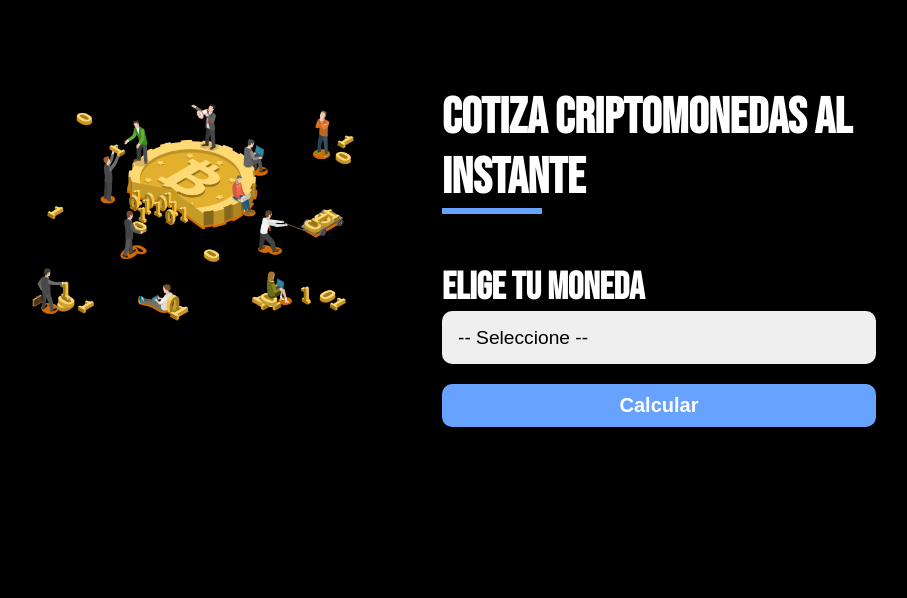
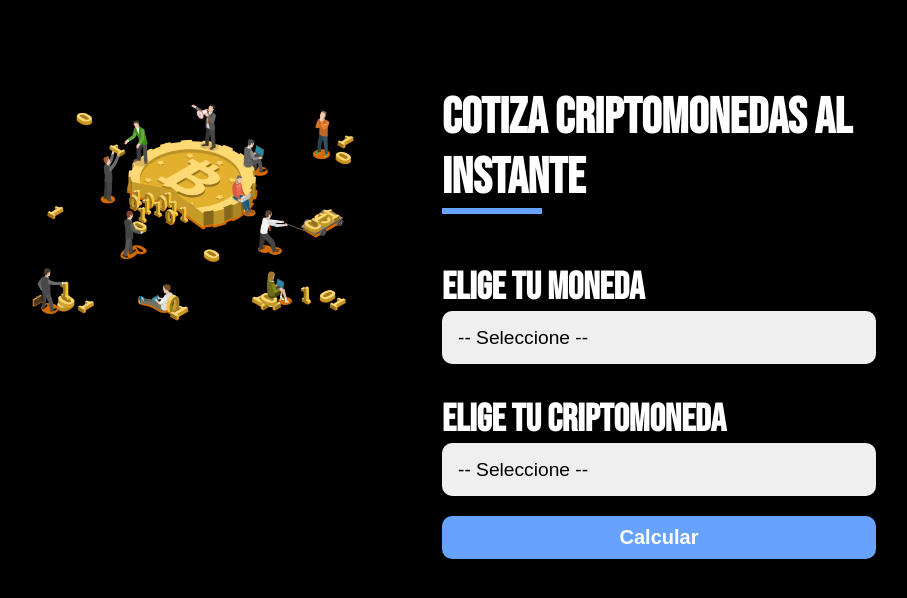
Before and after one commit to danieldamian09/criptomonedas-app, a React (Create React App) app in the folder criptomonedas/: page / in a window 1280 px wide. Shown: the top 598 px of the page, without its empty margins (214-1121 px from the left). Built offline with nearby package versions, Linux system fonts and the light colour scheme.

Commit message:
agregando hooks personalizado de useCriptomoneda

```diff
--- a/criptomonedas/src/components/Formulario.jsx
+++ b/criptomonedas/src/components/Formulario.jsx
@@ -1,6 +1,8 @@
 import styled from "@emotion/styled"
-// coustom hook
+// coustom hook monedas
 import useMoneda from "../hooks/useMoneja";
+// coustom hook criptomonedas
+import useCriptomoneda from "../hooks/useCriptomoneda";
 
 const Boton = styled.input`
     margin-top: 20px;
@@ -30,13 +32,18 @@ export default function Formulario() {
         { codigo: 'GBP', nombre: 'Libra Esterlina'}
     ]
 
-    // actualizar moneda
+    // Utilizar useMoneda
     const [moneda, SelectMonedas] = useMoneda('Elige tu moneda', '', MONEDAS);
+
+    // utilizar useCriptomoneda
+    const [criptomoneda, SelectCripto] = useCriptomoneda('Elige tu criptomoneda', '')
 
     return (
         <form>
 
         <SelectMonedas />
+
+        <SelectCripto />
 
             <Boton
                 type="submit"
--- /dev/null
+++ b/criptomonedas/src/hooks/useCriptomoneda.js
@@ -0,0 +1,49 @@
+import { Fragment, useState } from 'react';
+import styled from '@emotion/styled';
+
+const Label = styled.label`
+    font-family: 'Bebas Neue', cursive;
+    color: #fff;
+    text-transform: uppercase;
+    font-weight: bold;
+    font-size: 2.4rem;
+    margin-top: 2rem;
+    display: block;
+`;
+
+const Select = styled.select`
+    width: 100%;
+    display: block;
+    padding: 1rem;
+    -webkit-appearance: none;
+    border-radius: 10px;
+    border: none;
+    font-size: 1.2rem;
+`;
+
+const useCriptomoneda = (label, stateInicial, opciones) => {
+
+    // state del custom hook
+    const [state, actualizarState] = useState(stateInicial);
+
+
+    const SelecCripto = () => (
+        <Fragment>
+            <Label>{label}</Label>
+            <Select
+                onChange={ e => actualizarState(e.target.value)}
+                value={state}
+            >
+                <option value="">-- Seleccione --</option>
+                {/* {opciones.map(opcion => (
+                    <option key={opcion.codigo} value={opcion.codigo}>{opcion.nombre}</option>
+                ))} */}
+            </Select>
+        </Fragment>
+    );
+
+        // retornar state (interfaz) y funcion que modifica el state
+        return [state, SelecCripto, actualizarState]
+
+}
+export default useCriptomoneda;
```
